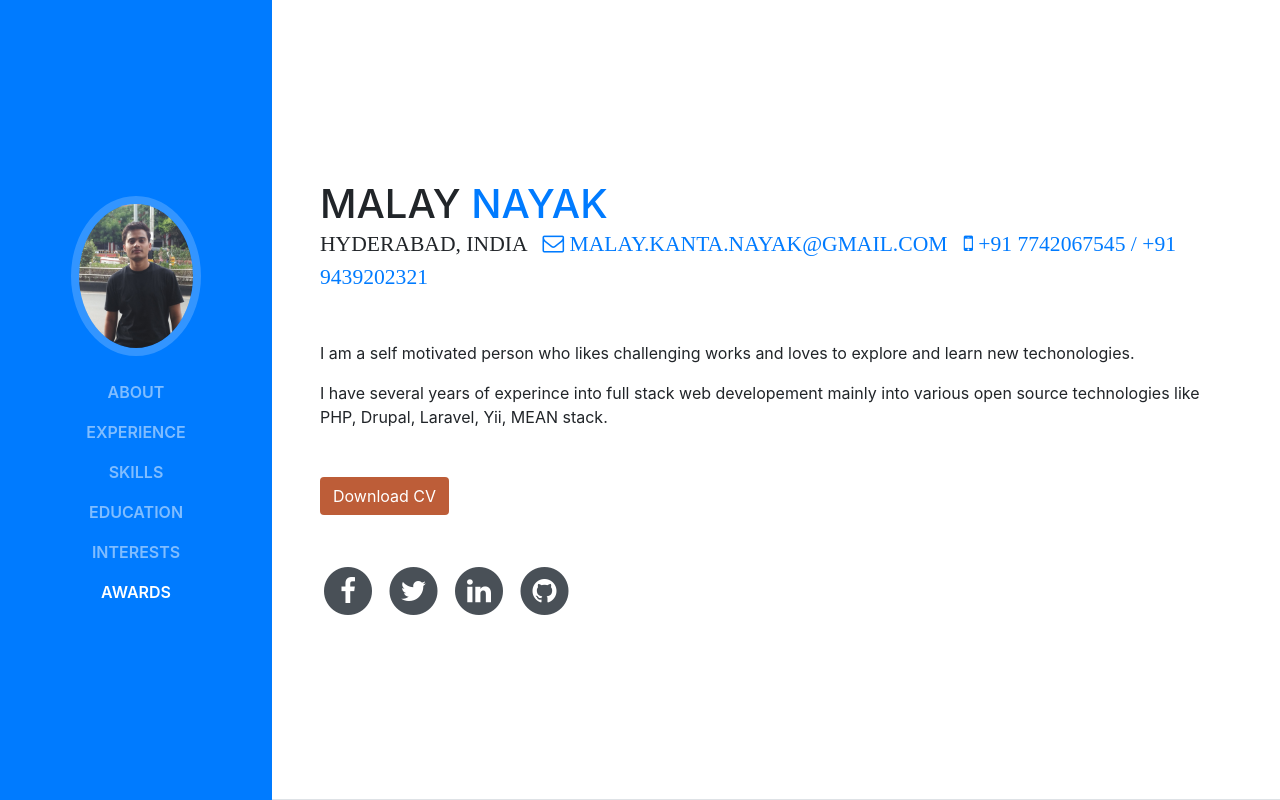
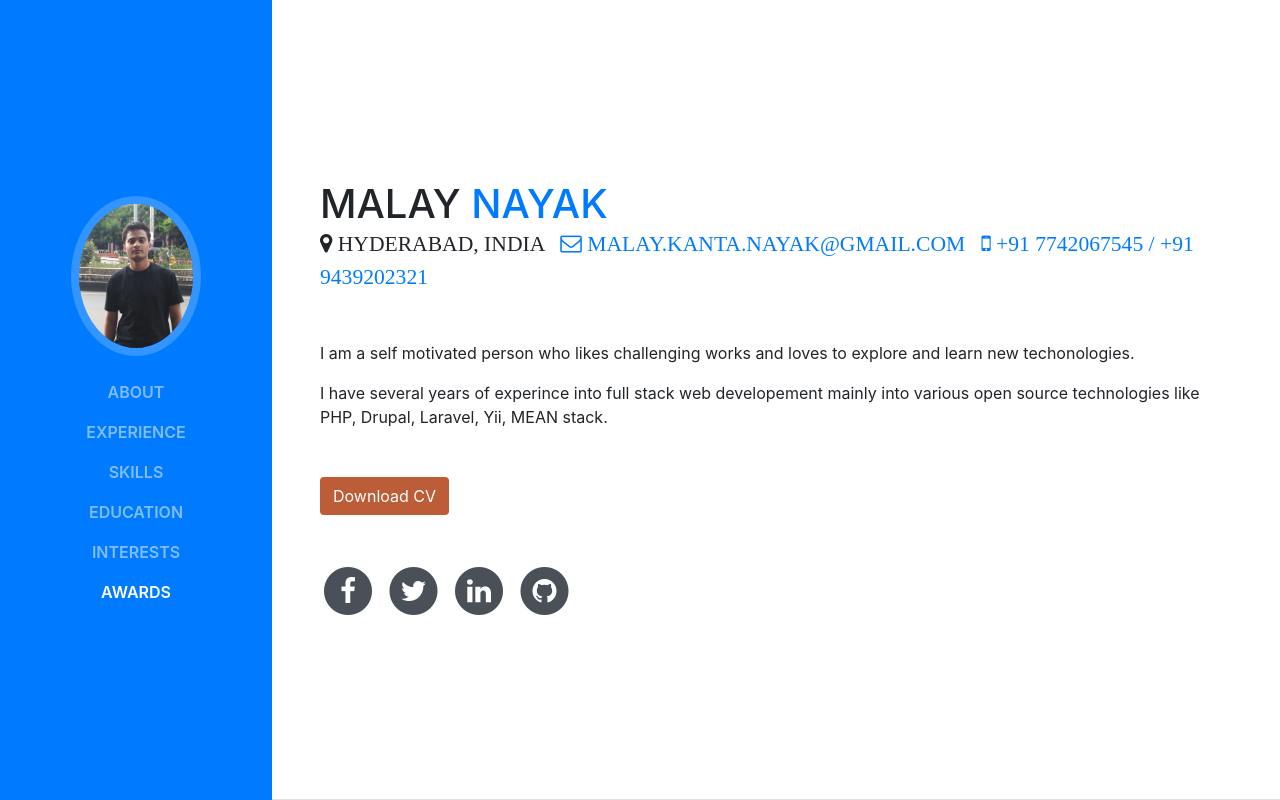
Before and after one commit to malaynayak/malaynayak.github.io, a website with bundled scripts: page index.html in a window 1280 px wide. Shown: the top 800 px of the page. Built offline with nearby package versions, Linux system fonts and the light colour scheme; a web font is replaced by a local one.

Commit message:
location marker

```diff
--- a/css/resume.css
+++ b/css/resume.css
@@ -1,6 +1,6 @@
 /*!
  * Start Bootstrap - Resume v4.0.0-beta.2 (https://startbootstrap.com/template-overviews/resume)
- * Copyright 2013-2017 Start Bootstrap
+ * Copyright 2013-2018 Start Bootstrap
  * Licensed under MIT (https://github.com/BlackrockDigital/startbootstrap-resume/blob/master/LICENSE)
  */
 body {
--- a/index.html
+++ b/index.html
@@ -69,7 +69,7 @@
           <h1 class="mb-0">Malay
             <span class="text-primary">Nayak</span>
           </h1>
-          <div class="subheading mb-5">Hyderabad, India &nbsp;
+          <div class="subheading mb-5"><i class="fa fa-map-marker" aria-hidden="true"></i> Hyderabad, India &nbsp;
             <a href="mailto:malay.kanta.nayak@gmail.com">
               <i class="fa fa-envelope-o" aria-hidden="true"></i> malay.kanta.nayak@gmail.com</a>
             &nbsp;
```
Also changed, not shown: css/resume.min.css, js/resume.min.js.
